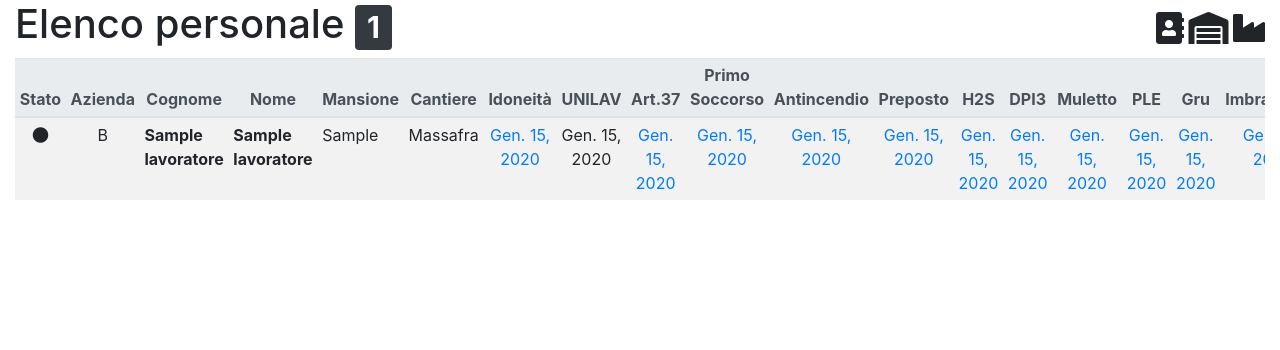
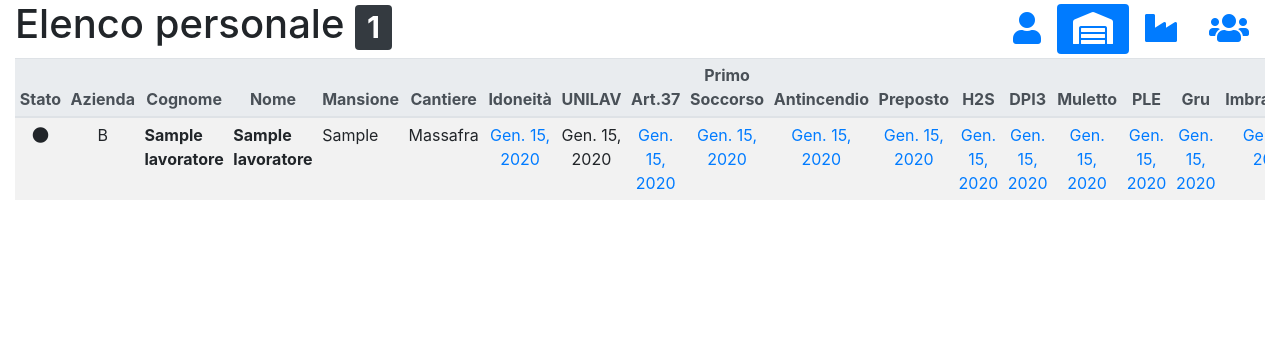
Before and after one commit to superqwe/GST, a Django app: page /personale/completo/ in a window 1280 px wide. Shown: the part 70-420 px from the top of the page. Run offline with Django 3.2, Linux system fonts and the light colour scheme; tables that the repository leaves empty hold one stand-in row (values such as "Sample post"); some libraries are stand-ins or nearby versions.

```diff
--- a/personale/templates/personale/completo.html
+++ b/personale/templates/personale/completo.html
@@ -18,9 +18,12 @@ Elenco Personale
 <div class="row align-items-center"">
     <div class="col"><h1>Elenco personale  <span class="badge badge-dark">{{nlavoratori}}</span></h1></div>
     <div class="col text-right align-items-center ">
-        <a href="/personale/completo/in_forza/" ><i class="fas fa-address-book fa-2x n"></i></a>
-        <a href="/personale/completo/in_forza/a" ><i class="fas fa-warehouse fa-2x n"></i></a>
-        <a href="/personale/completo/in_forza/c" ><i class="fas fa-industry fa-2x n"></i></a>
+        <nav class="nav nav-pills justify-content-end">
+            <a class="nav-link " href="/personale/completo/in_forza/"><i class="fas fa-user fa-2x"></i></a>
+            <a class="nav-link active" href="/personale/completo/in_forza/a"><i class="fas fa-warehouse fa-2x"></i></a>
+            <a class="nav-link" href="/personale/completo/in_forza/c"><i class="fas fa-industry fa-2x"></i></a>
+            <a class="nav-link" href="/personale/completo/"><i class="fas fa-users fa-2x"></i></a>
+        </nav>
 
     </div>
 </div>
```
Also changed, not shown: 1 other file.
